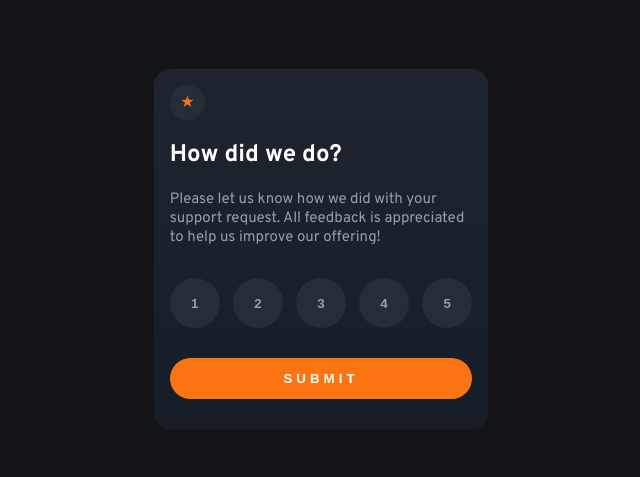
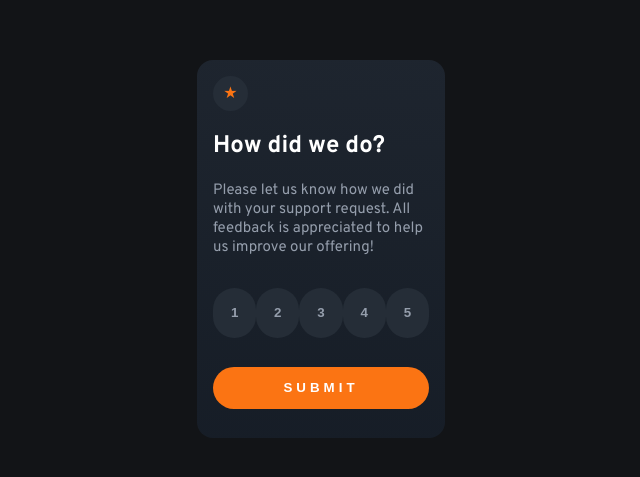
Before and after one commit to klawingco/fed-dtt-challenges, a Next.js app in the folder five-star-rating/: page / in a window 768 px wide. Shown: the part 175-652 px from the top of the page, without its empty margins (63-703 px from the left). Built offline with nearby package versions, Linux system fonts and the light colour scheme.

Commit message:
Adjust width

```diff
--- a/five-star-rating/app/components/CardRating/index.module.scss
+++ b/five-star-rating/app/components/CardRating/index.module.scss
@@ -21,13 +21,13 @@ $full_circle_radius: $medium_border_radius * 2;
 .cardRating {
     background-image: linear-gradient(hsl(215, 22%, 15%), hsl(215, 27%, 12%));
     padding: $subtle_border_radius;
-    width: 35%;
+    width: 25%;
     border-radius: 1em;
     @media (max-width: 700px) {
         width: 88%;
     }
     @media (min-width: 701px) and (max-width: 1120px) {
-        width: 42%;
+        width: 30%;
     }
 }
 .cardRatingSubmitted{
```
